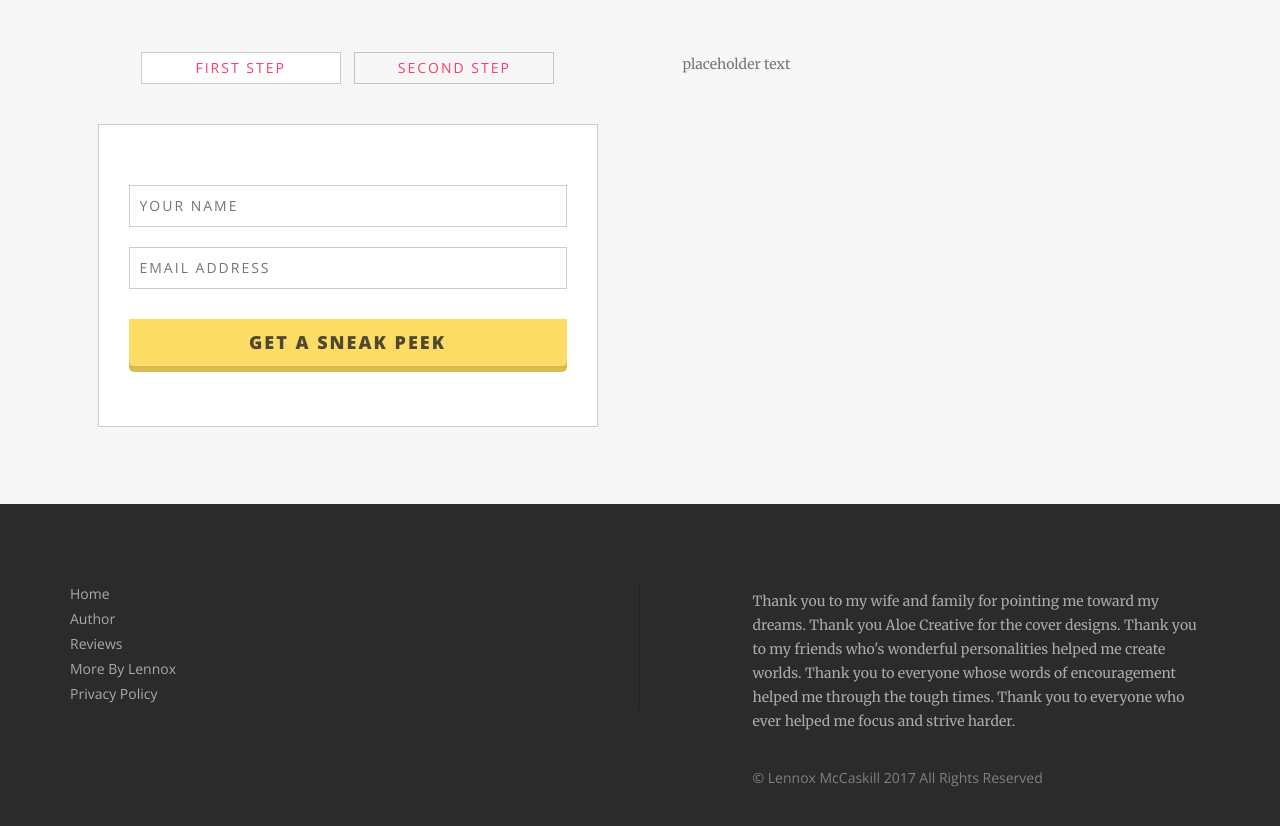
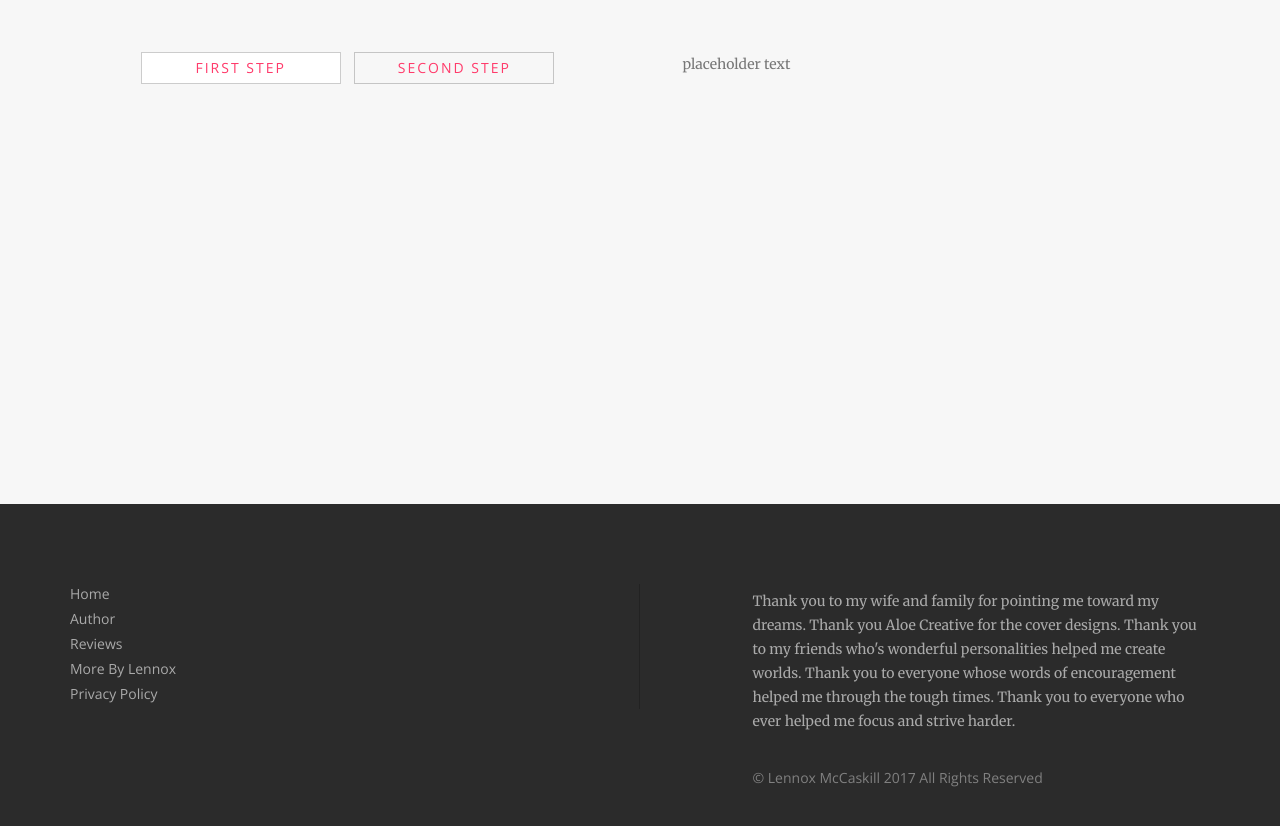
Before and after one commit to booee/lm-site, a plain HTML site: page index.html in a window 1280 px wide. Shown: the part 3200-4026 px from the top of the page. Drawn offline with nearby package versions, Linux system fonts and the light colour scheme.

Commit message:
Add files via upload

```diff
--- a/index.html
+++ b/index.html
@@ -456,14 +456,7 @@
                             </ul>
                         </div>
                         <div class="free-chapter-form">
-                            <div class="form-wrapper form-1">
-                                <form id="mailchimp-subscribe">
-                                    <p class="subscription-failed"></p>
-                                    <input type="text" name="name" placeholder="Your Name" class="contact-input">
-                                    <input type="email" name="email" placeholder="Email Address" class="contact-input">
-                                    <button class="btn btn-block custom-button">Get A Sneak Peek</button>
-                                </form>
-                            </div>
+
                         <div class="form-wrapper form-2" style="display:none">
                                 <form id="mailchimp-subscribe-2">
                                     <p class="subscription-success"></p>
```
